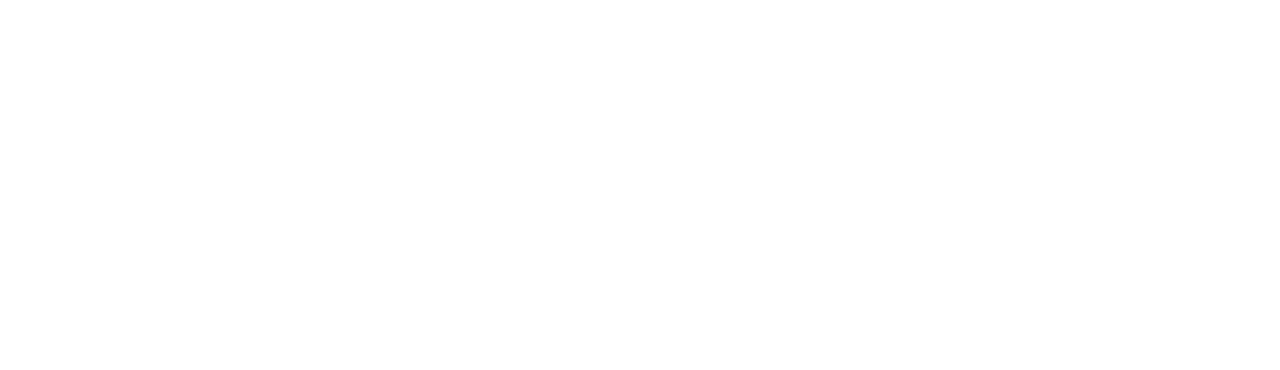
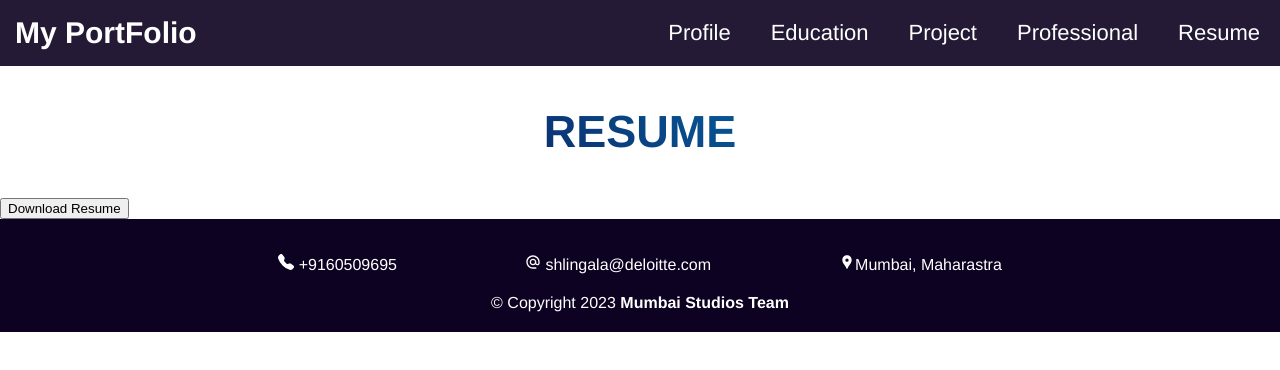
Before and after one commit to Mit20S/portfolio-mock-project, a React (Create React App) app: page /resume in a window 1280 px wide. Before the commit this address had no page. Shown: the top 370 px of the page. Built offline with nearby package versions, Linux system fonts and the light colour scheme.

Commit message:
adding resume module

```diff
--- a/src/components/Education.js
+++ b/src/components/Education.js
@@ -2,7 +2,6 @@
 import Footer from "./Footer"
 
 import variables from "../styles/variables.module.css";
-// import useStyles from "../styles/app.module.css";
 import styles from "../styles/education.module.css";
 import axios from "axios";
 import { useEffect, useState } from "react";
--- a/src/components/Header.js
+++ b/src/components/Header.js
@@ -14,9 +14,9 @@
             <ul className={styles.rightNav}>
               <li><Link to = "/profile" className={styles.linkStyle}>Profile</Link></li>
               <li><Link to = "/education" className={styles.linkStyle}>Education</Link></li>
-              <li><Link to = "/Project" className={styles.linkStyle}>Project</Link></li>
+              <li><Link to = "/project" className={styles.linkStyle}>Project</Link></li>
               <li><Link to = "/professional" className={styles.linkStyle}>Professional</Link></li>
-              <li>Resume</li>
+              <li><Link to = "/resume" className={styles.linkStyle}>Resume</Link></li>
             </ul>
           </div>
         </div>
--- /dev/null
+++ b/src/components/Resume.js
@@ -0,0 +1,32 @@
+import Header from "./Header"
+import Footer from "./Footer"
+
+import variables from "../styles/variables.module.css";
+import styles from "../styles/resume.module.css";
+import axios from "axios";
+import { useEffect, useState } from "react";
+import { Link } from "react-router-dom";
+
+function Resume(){
+    // Declaring the constant url
+    const url = "http://localhost:3000/education/";
+
+    return(
+        <>
+            <Header />
+            <div className={styles.mainHeading}>
+               <h1 className={styles.mainTitle}>RESUME</h1>
+            </div>
+            {/* <hr/> */}
+            <div className={styles.mainBlock}>
+                {/* {result} */}
+            </div>
+
+            <div>
+              <input type="button" value="Download Resume"/>
+            </div>
+            <Footer />
+        </>
+    );
+}
+export default Resume;
--- a/src/index.js
+++ b/src/index.js
@@ -6,7 +6,8 @@
 import Education from './components/Education';
 import Professional from './components/Professional';
 import Project from './components/Project';
-import Profile from './components/Profile'
+import Profile from './components/Profile';
+import Resume from './components/Resume'
 
 const root = ReactDOM.createRoot(document.getElementById('root'));
 root.render(
@@ -18,7 +19,8 @@
 		    <Route path="/profile" element = {<Profile />}/>
         <Route path="/education" element = {<Education/>}/>
         <Route path="/professional" element = {<Professional/>}/>
-        <Route path="/Project" element = {<Project/>}/>
+        <Route path="/project" element = {<Project/>}/>
+        <Route path="/resume" element = {<Resume/>}/>
 
       </Routes>
     </Router>
--- /dev/null
+++ b/src/styles/resume.module.css
@@ -0,0 +1,15 @@
+.mainHeading{
+  color: var(--blue);
+  text-align: center;
+  padding: var(--p-10);
+  /* background-color: var(--midnight-blue); */
+}
+
+.mainTitle{
+  font-weight: 800;
+  background: linear-gradient(45deg, var(--midnight-blue) 20%, var(--blue));
+  font-size: var(--heading);
+  -webkit-background-clip: text;
+  -webkit-text-fill-color: transparent;
+  margin: 30px 0px;
+}
```
